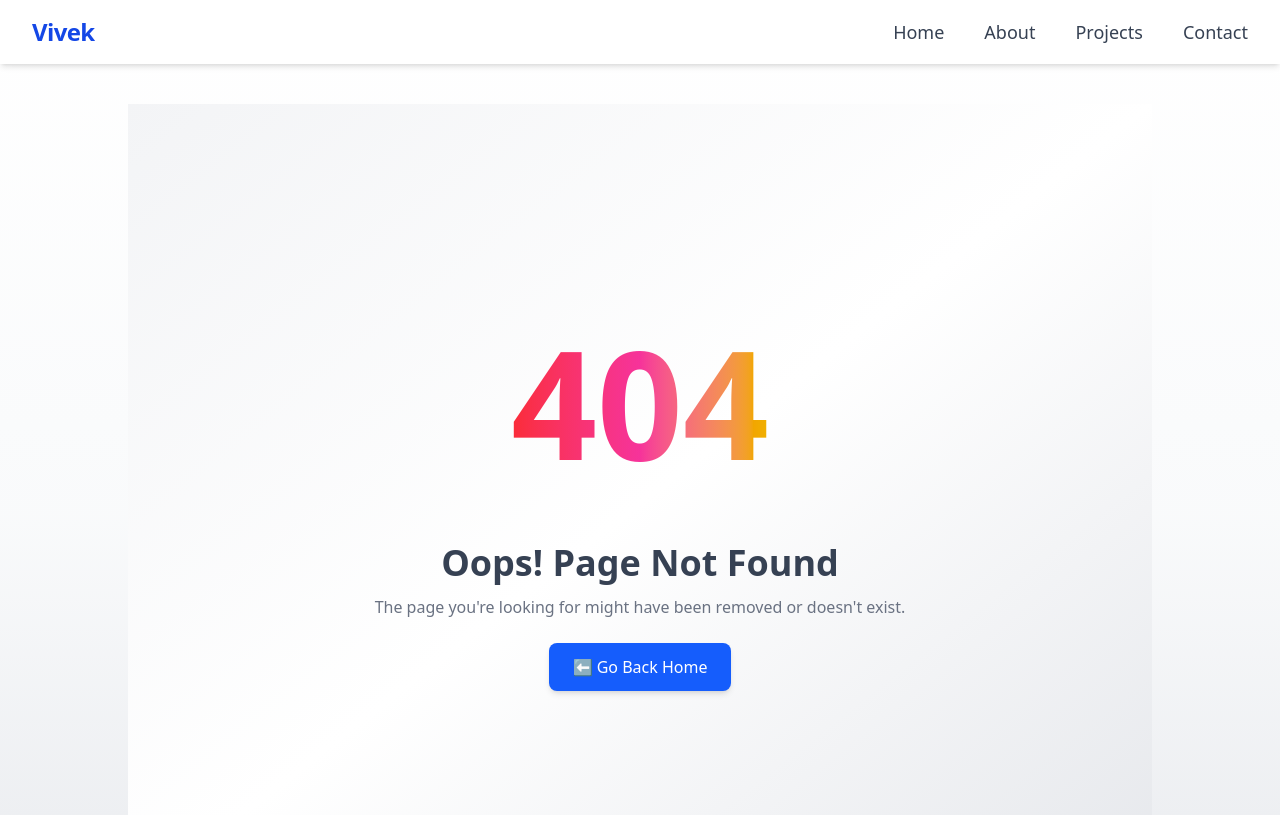
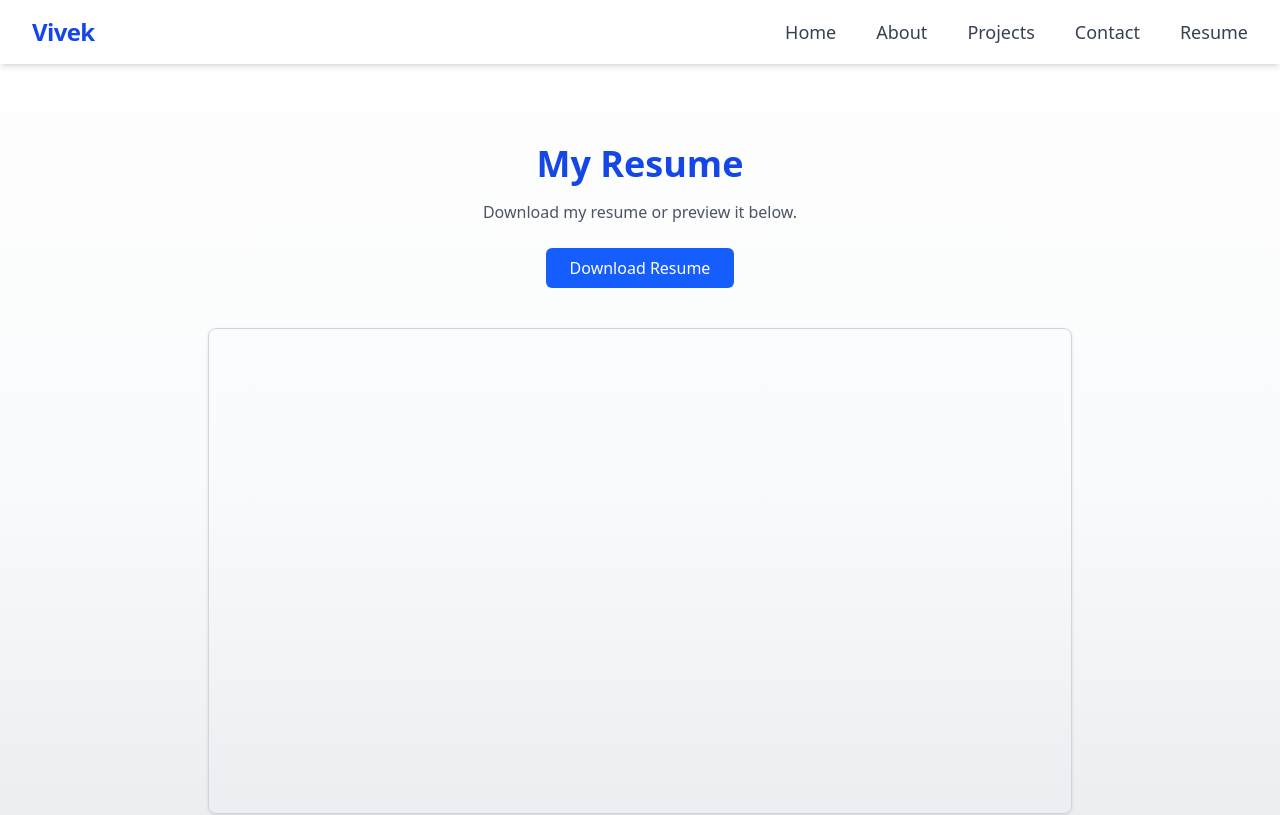
Before and after one commit to tankvivek-code/Portfolio, a React (Vite) app: page /resume in a window 1280 px wide. Before the commit this address had no page. Shown: the top 815 px of the page. Built offline with nearby package versions, Linux system fonts and the light colour scheme.

Commit message:
`Added Resume page and updated App component to include it`

```diff
--- a/index.html
+++ b/index.html
@@ -13,6 +13,7 @@
     <meta name="viewport" content="width=device-width, initial-scale=1.0" />
     <title>My Portfolio</title>
   </head>
+
   <body>
     <div id="root"></div>
     <script type="module" src="/src/main.jsx"></script>
--- a/src/App.jsx
+++ b/src/App.jsx
@@ -10,12 +10,14 @@ import Contact from "./pages/Contact";
 import AOS from "aos";
 import "aos/dist/aos.css";
 import { useEffect } from "react";
+import Resume from "./pages/Resume";
 
 const menu = [
   { path: "/", label: "Home" },
   { path: "/about", label: "About" },
   { path: "/projects", label: "Projects" },
   { path: "/contact", label: "Contact" },
+  { path: "/resume", label: "Resume" },
 ];
 
 function App() {
@@ -39,6 +41,7 @@ function App() {
             <Route path="/about" element={<About />} />
             <Route path="/projects" element={<Projects />} />
             <Route path="/contact" element={<Contact />} />
+            <Route path="/resume" element={<Resume />} />
             <Route path="*" element={<NotFoundPage />} />
           </Routes>
         </main>
--- /dev/null
+++ b/src/pages/Resume.jsx
@@ -0,0 +1,31 @@
+const resumeUrl = "/Vivek_resume.pdf";
+
+function Resume() {
+  return (
+    <div className="max-w-4xl mx-auto px-4 py-10 text-center">
+      <h1 className="text-3xl sm:text-4xl font-bold mb-4 text-blue-700">My Resume</h1>
+      <p className="text-gray-600 mb-6">Download my resume or preview it below.</p>
+
+      <a
+        href={resumeUrl}
+        download
+        className="inline-block px-6 py-2 bg-blue-600 text-white rounded-md hover:bg-blue-700 transition-colors duration-200"
+      >
+        Download Resume
+      </a>
+
+      <div className="mt-10 w-full aspect-[3/4] sm:aspect-[16/9]">
+        <iframe
+          src={resumeUrl}
+          title="Resume PDF Viewer"
+          loading="lazy"
+          className="w-full h-full rounded-lg border border-gray-300 shadow"
+          allowFullScreen
+          aria-label="Resume Preview"
+        />
+      </div>
+    </div>
+  );
+}
+
+export default Resume;
```
Also changed, not shown: 2 other files (tests, documents, lock files or other folders).
